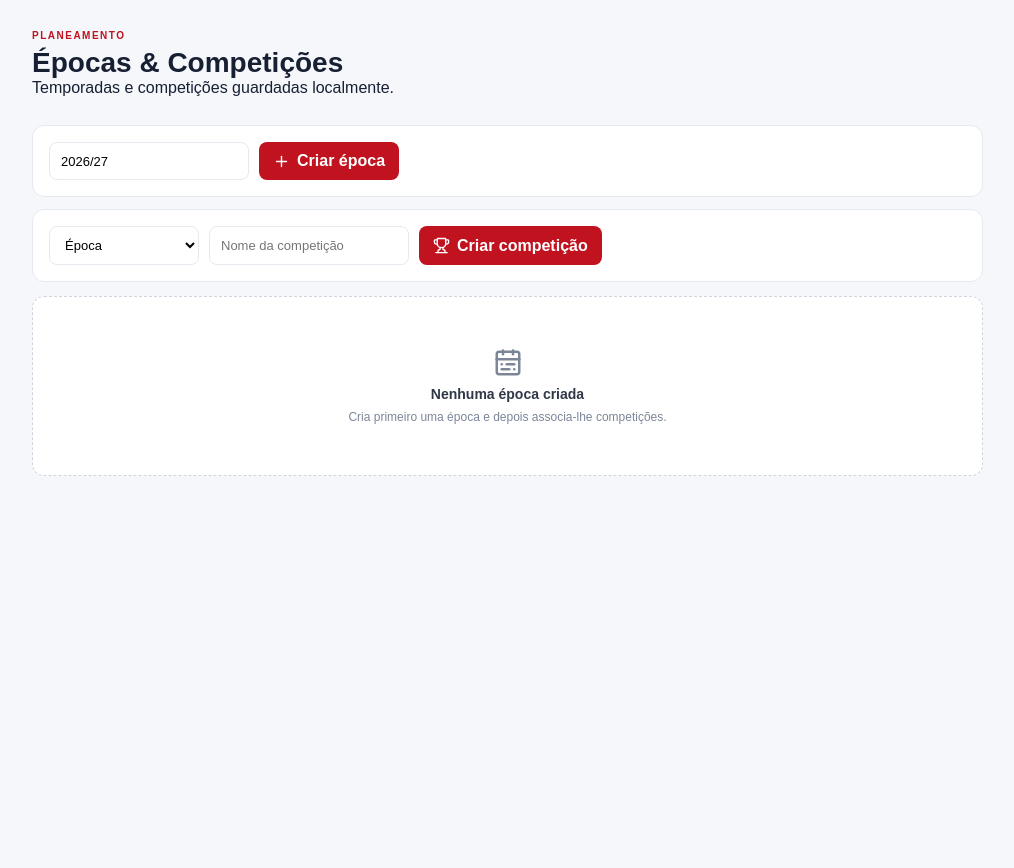
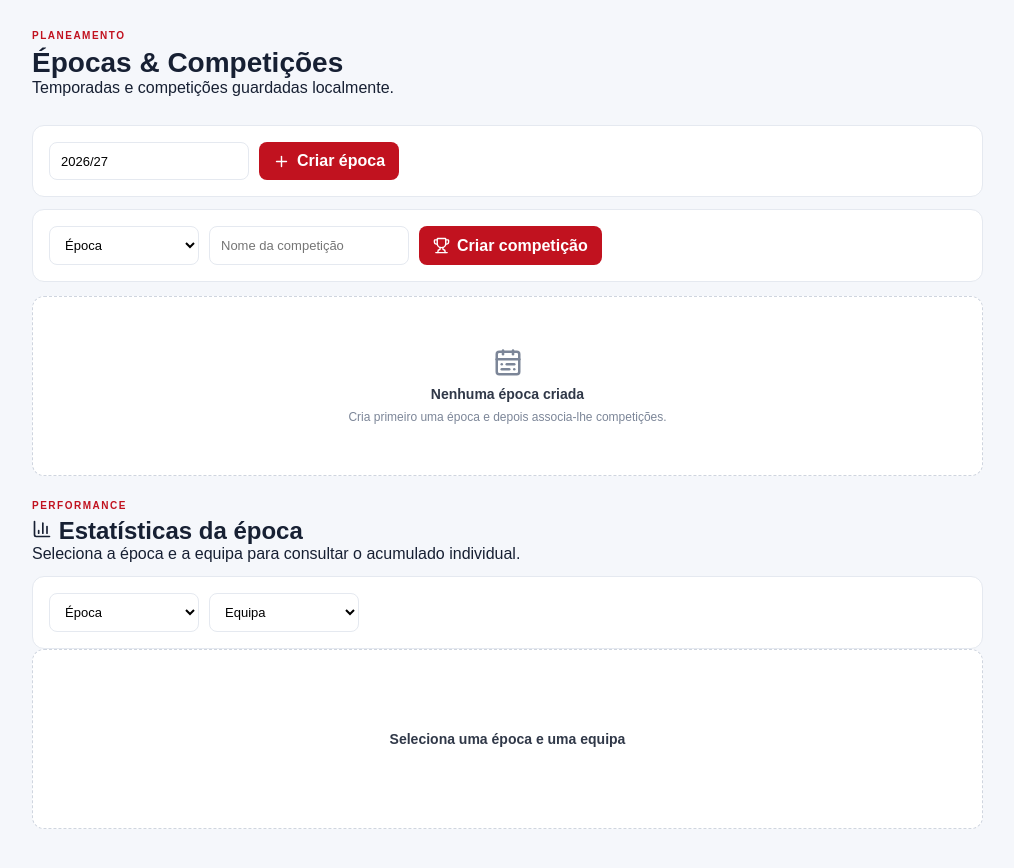
Before and after one commit to AndreBitZ/handball-performance-os, a Next.js app: page /seasons in a window 1280 px wide. Shown: the top 868 px of the page, without its empty margins (255-1269 px from the left). Before the commit the page ends 800 px from the top, so only its background shows below. Built offline with nearby package versions, Linux system fonts and the light colour scheme.

Commit message:
feat: integrate season player statistics into seasons page

```diff
--- a/app/seasons/page.tsx
+++ b/app/seasons/page.tsx
@@ -1,28 +1,36 @@
 'use client'
 
 import { useEffect, useMemo, useState } from 'react'
-import { Plus, Trash2, CalendarRange, Trophy } from 'lucide-react'
+import { Plus, Trash2, CalendarRange, Trophy, BarChart3 } from 'lucide-react'
 import { db } from '../../src/lib/storage/db'
 import { createId } from '../../src/lib/storage/id'
-import type { Competition, Season } from '../../src/lib/storage/types'
+import type { Competition, Season, Team } from '../../src/lib/storage/types'
+import PlayerStatsView from './player-stats-view'
 import '../dashboard.css'
 
 export default function SeasonsPage() {
   const [seasons, setSeasons] = useState<Season[]>([])
   const [competitions, setCompetitions] = useState<Competition[]>([])
+  const [teams, setTeams] = useState<Team[]>([])
   const [name, setName] = useState('2026/27')
   const [competitionName, setCompetitionName] = useState('')
   const [competitionSeasonId, setCompetitionSeasonId] = useState('')
+  const [statsSeasonId, setStatsSeasonId] = useState('')
+  const [statsTeamId, setStatsTeamId] = useState('')
 
   async function load() {
     if (!db) return
-    const [nextSeasons, nextCompetitions] = await Promise.all([
+    const [nextSeasons, nextCompetitions, nextTeams] = await Promise.all([
       db.seasons.orderBy('name').reverse().toArray(),
       db.competitions.orderBy('name').toArray(),
+      db.teams.orderBy('name').toArray(),
     ])
     setSeasons(nextSeasons)
     setCompetitions(nextCompetitions)
+    setTeams(nextTeams)
     if (!competitionSeasonId && nextSeasons[0]) setCompetitionSeasonId(nextSeasons[0].id)
+    if (!statsSeasonId && nextSeasons[0]) setStatsSeasonId(nextSeasons[0].id)
+    if (!statsTeamId && nextTeams[0]) setStatsTeamId(nextTeams[0].id)
   }
 
   useEffect(() => { void load() }, [])
@@ -91,5 +99,13 @@ export default function SeasonsPage() {
         </article>)}
       </div>
     </section>
+    <section className="section">
+      <div className="sectionHeader"><div><p className="eyebrow">PERFORMANCE</p><h2><BarChart3 size={20}/> Estatísticas da época</h2><p>Seleciona a época e a equipa para consultar o acumulado individual.</p></div></div>
+      <div className="localForm">
+        <select value={statsSeasonId} onChange={e => setStatsSeasonId(e.target.value)} aria-label="Época das estatísticas"><option value="">Época</option>{seasons.map(s => <option key={s.id} value={s.id}>{s.name}</option>)}</select>
+        <select value={statsTeamId} onChange={e => setStatsTeamId(e.target.value)} aria-label="Equipa das estatísticas"><option value="">Equipa</option>{teams.map(t => <option key={t.id} value={t.id}>{t.name}</option>)}</select>
+      </div>
+      {statsSeasonId && statsTeamId ? <PlayerStatsView seasonId={statsSeasonId} teamId={statsTeamId} /> : <div className="emptyState"><strong>Seleciona uma época e uma equipa</strong></div>}
+    </section>
   </main>
 }
```
